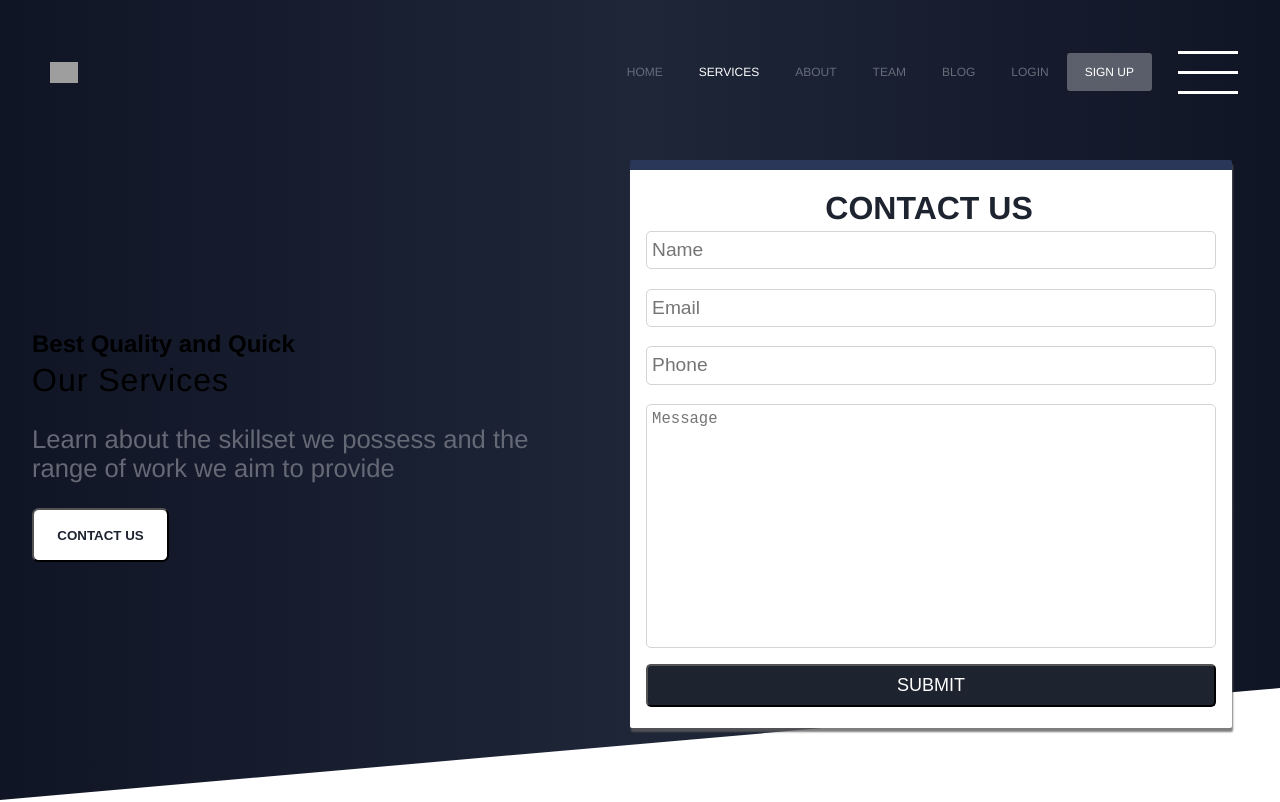
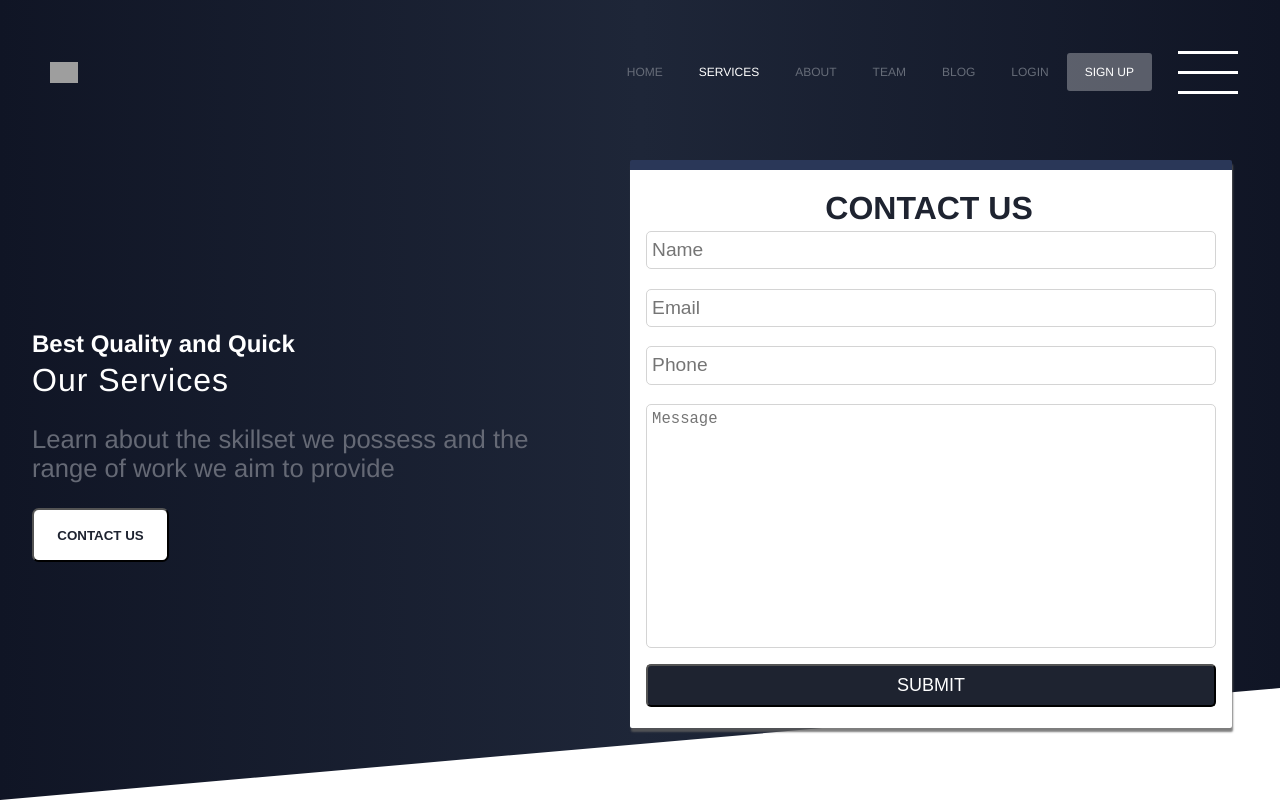
Before and after one commit to SKEPDIMI/XStack, a Vue app: page /#/services in a window 1280 px wide. Shown: the top 802 px of the page. Built offline with nearby package versions, Linux system fonts and the light colour scheme; grey boxes are pictures that could not be loaded; what ks-vue-scrollmagic would draw is missing.

Commit message:
removed annoying wrapper

```diff
--- a/src/views/About.vue
+++ b/src/views/About.vue
@@ -1,5 +1,5 @@
 <template>
-  <div class="wrapper">
+  <div class="about">
     <div class="main">
       <div class="container" ref="mainContainer">
         <h2>About XStack</h2>
--- a/src/views/Landing.vue
+++ b/src/views/Landing.vue
@@ -1,5 +1,5 @@
 <template>
-  <div class="wrapper">
+  <div class="landing">
     <div class="main">
       <div class="container" ref="mainContainer">
         <h1>Freedom is the Opportunity to Succeed or Fail</h1>
@@ -107,5 +107,7 @@ export default {
 
 <!-- Add "scoped" attribute to limit CSS to this component only -->
 <style>
-
+.main {
+  color: white;
+}
 </style>
--- a/src/views/Services.vue
+++ b/src/views/Services.vue
@@ -1,5 +1,5 @@
 <template>
-  <div class="wrapper">
+  <div class="services">
     <div class="main">
       <div class="container">
         <h2>Best Quality and Quick</h2>
```
